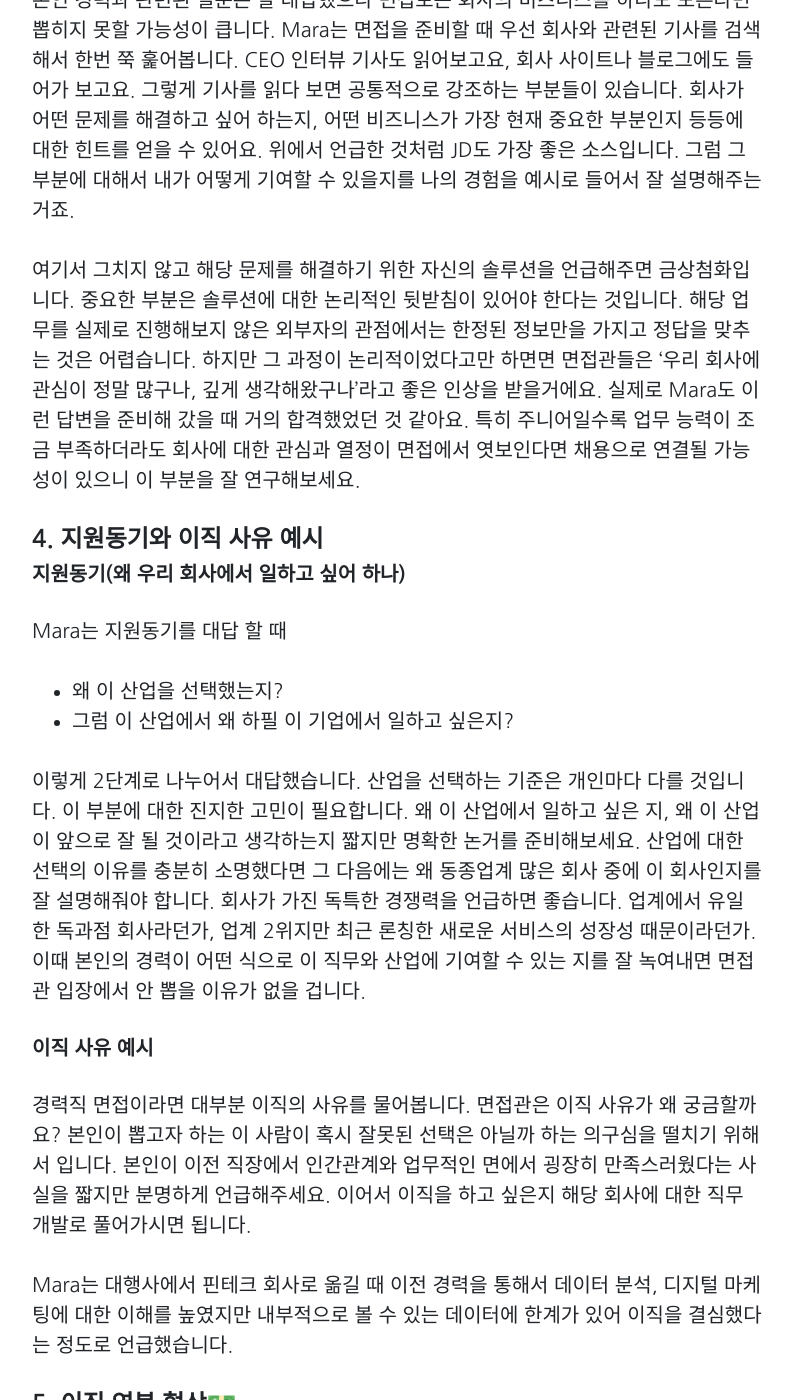
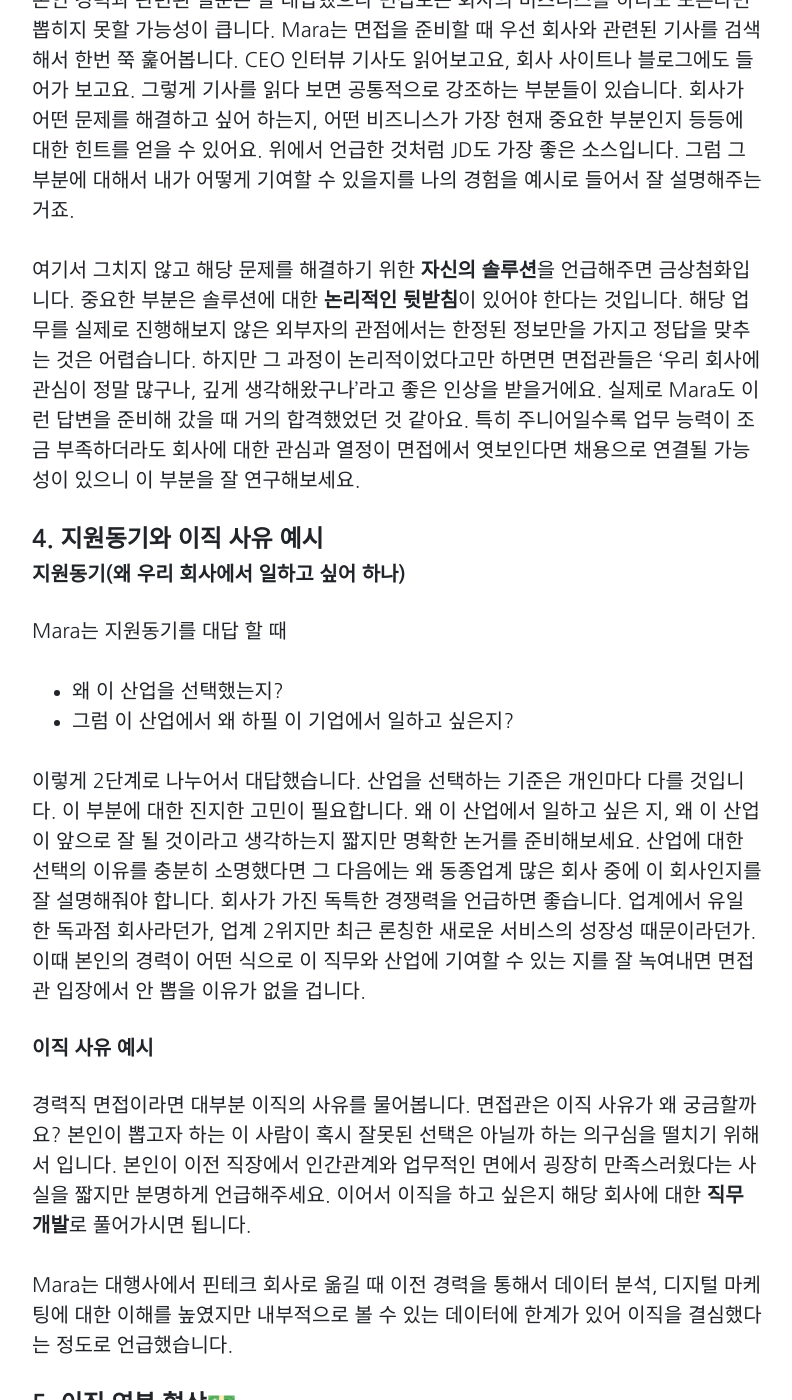
Before and after one commit to Marapro88/mara, a Jekyll site: the page built from _posts/Career/2020-07-05-career-interview-skill.md, in a window 1280 px wide and 1400 px high, scrolled down 2032 px. Shown: the whole window, without its empty margins (243-1035 px from the left). Built offline with Jekyll 4.4.1, drawn with Linux system fonts in a browser that asks for light colours; comment, search, counter and statistics services are not loaded; some of the changed text lies outside the part shown.

Commit message:
0907 면접 탈고 탈고

```diff
--- a/_posts/Career/2020-07-05-career-interview-skill.md
+++ b/_posts/Career/2020-07-05-career-interview-skill.md
@@ -29,7 +29,7 @@ content_id: '3'
 
 #### 0. 왜 이직을 하고 싶은 지
 
-당장 이직이 하고 싶다고 아무 회사나 면접 봐서 얻어걸리기를 바라고 계신가요? 이직은 그렇게 운에 기대서 함부로 결정하기에는 매우 중요한 문제인 것 같아요. 단순히 지금 근무하고 있는 직장이 너무 싫어서 피하고 싶은 것이 이유라면 이직하고 똑같은 문제를 당면했을 때 또다시 이직을 준비해야 합니다. 정말 본인이 하고 싶은 일이 무엇인지, 왜 이직을 하고 싶은지를 진지하게 고민해보고 그 후에 이직할 회사를 고르세요. 아무런 방향성 없이 이직을 준비할 때와 비교해서 어떤 회사에 면접을 보러 가야 할지, 어떤 직무 능력을 개발해야 할지 선명하게 정리될 거예요. 방향성이 정해졌다면 조금씩 꾸준히 이직에 필요한 직무능력을 개발하기 위해 준비해야 합니다. 면접이 잡히고 며칠 안에 벼락치기로 업계와 비즈니스에 대해 공부하는 것은 한계가 있습니다. 조금씩 꾸준히! 🏃‍♀️🏃‍♂️
+당장 이직이 하고 싶다고 아무 회사나 면접 봐서 얻어걸리기를 바라고 계신가요? 이직은 그렇게 운에 기대서 함부로 결정하기에는 매우 중요한 문제인 것 같아요. 단순히 지금 근무하고 있는 직장이 너무 싫어서 피하고 싶은 것이 이유라면 이직하고 똑같은 문제를 당면했을 때 또다시 이직을 준비해야 합니다. **정말 본인이 하고 싶은 일이 무엇인지, 왜 이직을 하고 싶은지를 진지하게 고민해보고** 그 후에 이직할 회사를 고르세요. 아무런 방향성 없이 이직을 준비할 때와 비교해서 어떤 회사에 면접을 보러 가야 할지, 어떤 직무 능력을 개발해야 할지 선명하게 정리될 거예요. 방향성이 정해졌다면 조금씩 꾸준히 이직에 필요한 직무능력을 개발하기 위해 준비해야 합니다. 면접이 잡히고 며칠 안에 벼락치기로 업계와 비즈니스에 대해 공부하는 것은 한계가 있습니다. 조금씩 꾸준히! 🏃‍♀️🏃‍♂️
 
 #### 1. 면접 시간 지키기⏲️
 
@@ -43,7 +43,7 @@ content_id: '3'
 
 본인 경력과 관련된 질문은 잘 대답했으나 면접보는 회사의 비즈니스를 하나도 모른다면 뽑히지 못할 가능성이 큽니다. Mara는 면접을 준비할 때 우선 회사와 관련된 기사를 검색해서 한번 쭉 훑어봅니다. CEO 인터뷰 기사도 읽어보고요, 회사 사이트나 블로그에도 들어가 보고요. 그렇게 기사를 읽다 보면 공통적으로 강조하는 부분들이 있습니다. 회사가 어떤 문제를 해결하고 싶어 하는지, 어떤 비즈니스가 가장 현재 중요한 부분인지 등등에 대한 힌트를 얻을 수 있어요. 위에서 언급한 것처럼 JD도 가장 좋은 소스입니다. 그럼 그 부분에 대해서 내가 어떻게 기여할 수 있을지를 나의 경험을 예시로 들어서 잘 설명해주는 거죠.
 
-여기서 그치지 않고 해당 문제를 해결하기 위한 자신의 솔루션을 언급해주면 금상첨화입니다. 중요한 부분은 솔루션에 대한 논리적인 뒷받침이 있어야 한다는 것입니다. 해당 업무를 실제로 진행해보지 않은 외부자의 관점에서는 한정된 정보만을 가지고 정답을 맞추는 것은 어렵습니다. 하지만 그 과정이 논리적이었다고만 하면면 면접관들은  '우리 회사에 관심이 정말 많구나, 깊게 생각해왔구나'라고 좋은 인상을 받을거에요. 실제로 Mara도 이런 답변을 준비해 갔을 때 거의 합격했었던 것 같아요. 특히 주니어일수록 업무 능력이 조금 부족하더라도 회사에 대한 관심과 열정이 면접에서 엿보인다면 채용으로 연결될 가능성이 있으니 이 부분을 잘 연구해보세요.
+여기서 그치지 않고 해당 문제를 해결하기 위한 **자신의 솔루션**을 언급해주면 금상첨화입니다. 중요한 부분은 솔루션에 대한 **논리적인 뒷받침**이 있어야 한다는 것입니다. 해당 업무를 실제로 진행해보지 않은 외부자의 관점에서는 한정된 정보만을 가지고 정답을 맞추는 것은 어렵습니다. 하지만 그 과정이 논리적이었다고만 하면면 면접관들은  '우리 회사에 관심이 정말 많구나, 깊게 생각해왔구나'라고 좋은 인상을 받을거에요. 실제로 Mara도 이런 답변을 준비해 갔을 때 거의 합격했었던 것 같아요. 특히 주니어일수록 업무 능력이 조금 부족하더라도 회사에 대한 관심과 열정이 면접에서 엿보인다면 채용으로 연결될 가능성이 있으니 이 부분을 잘 연구해보세요.
 
 #### 4. 지원동기와 이직 사유 예시
 
@@ -58,7 +58,7 @@ Mara는 지원동기를 대답 할 때
 
 ##### 이직 사유 예시
 
-경력직 면접이라면 대부분 이직의 사유를 물어봅니다. 면접관은 이직 사유가 왜 궁금할까요? 본인이 뽑고자 하는 이 사람이 혹시 잘못된 선택은 아닐까 하는 의구심을 떨치기 위해서 입니다. 본인이 이전 직장에서 인간관계와 업무적인 면에서 굉장히 만족스러웠다는 사실을 짧지만 분명하게 언급해주세요. 이어서 이직을 하고 싶은지 해당 회사에 대한 직무개발로 풀어가시면 됩니다.
+경력직 면접이라면 대부분 이직의 사유를 물어봅니다. 면접관은 이직 사유가 왜 궁금할까요? 본인이 뽑고자 하는 이 사람이 혹시 잘못된 선택은 아닐까 하는 의구심을 떨치기 위해서 입니다. 본인이 이전 직장에서 인간관계와 업무적인 면에서 굉장히 만족스러웠다는 사실을 짧지만 분명하게 언급해주세요. 이어서 이직을 하고 싶은지 해당 회사에 대한 **직무개발**로 풀어가시면 됩니다.
 
 Mara는 대행사에서 핀테크 회사로 옮길 때 이전 경력을 통해서 데이터 분석, 디지털 마케팅에 대한 이해를 높였지만 내부적으로 볼 수 있는 데이터에 한계가 있어 이직을 결심했다는 정도로 언급했습니다.
 
```
